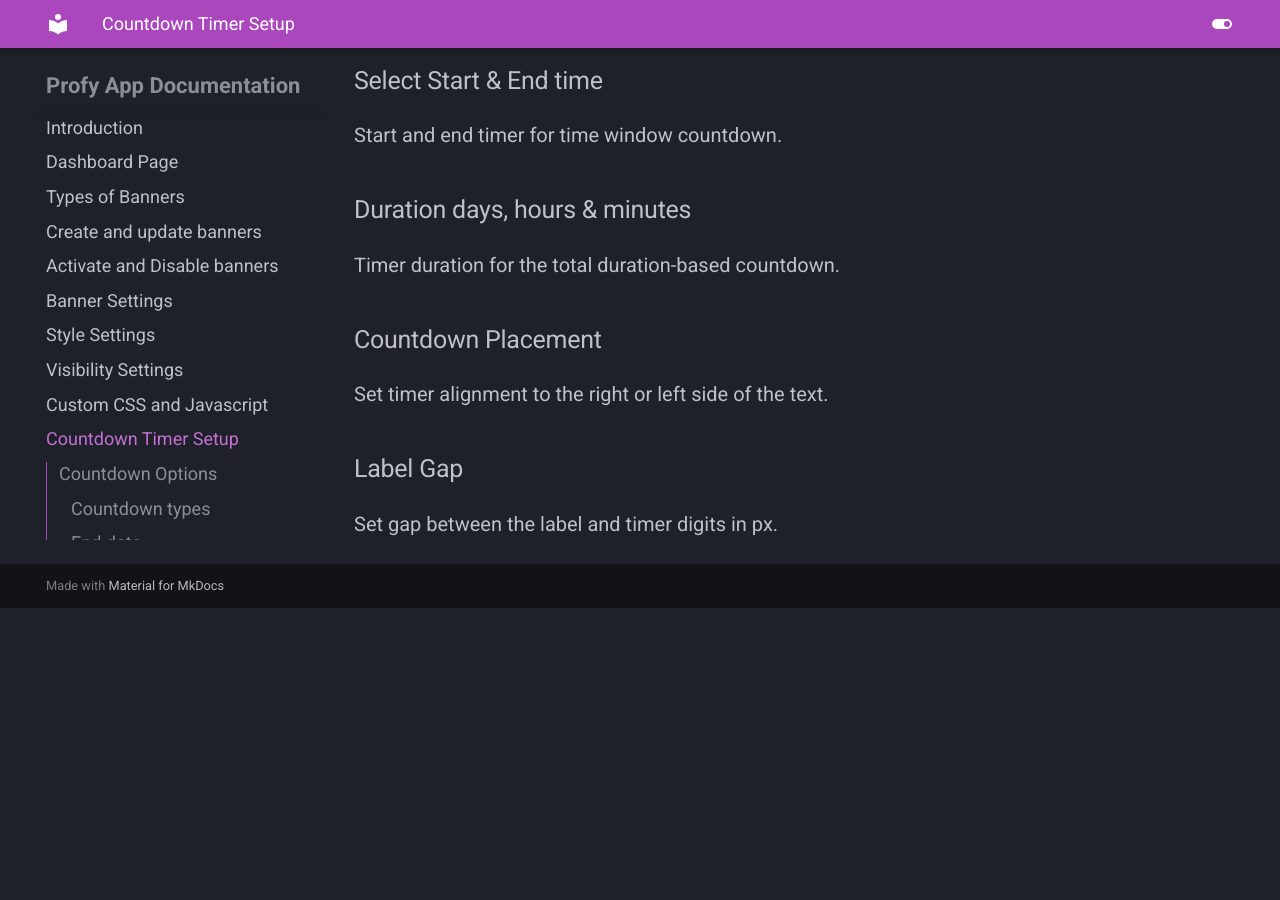
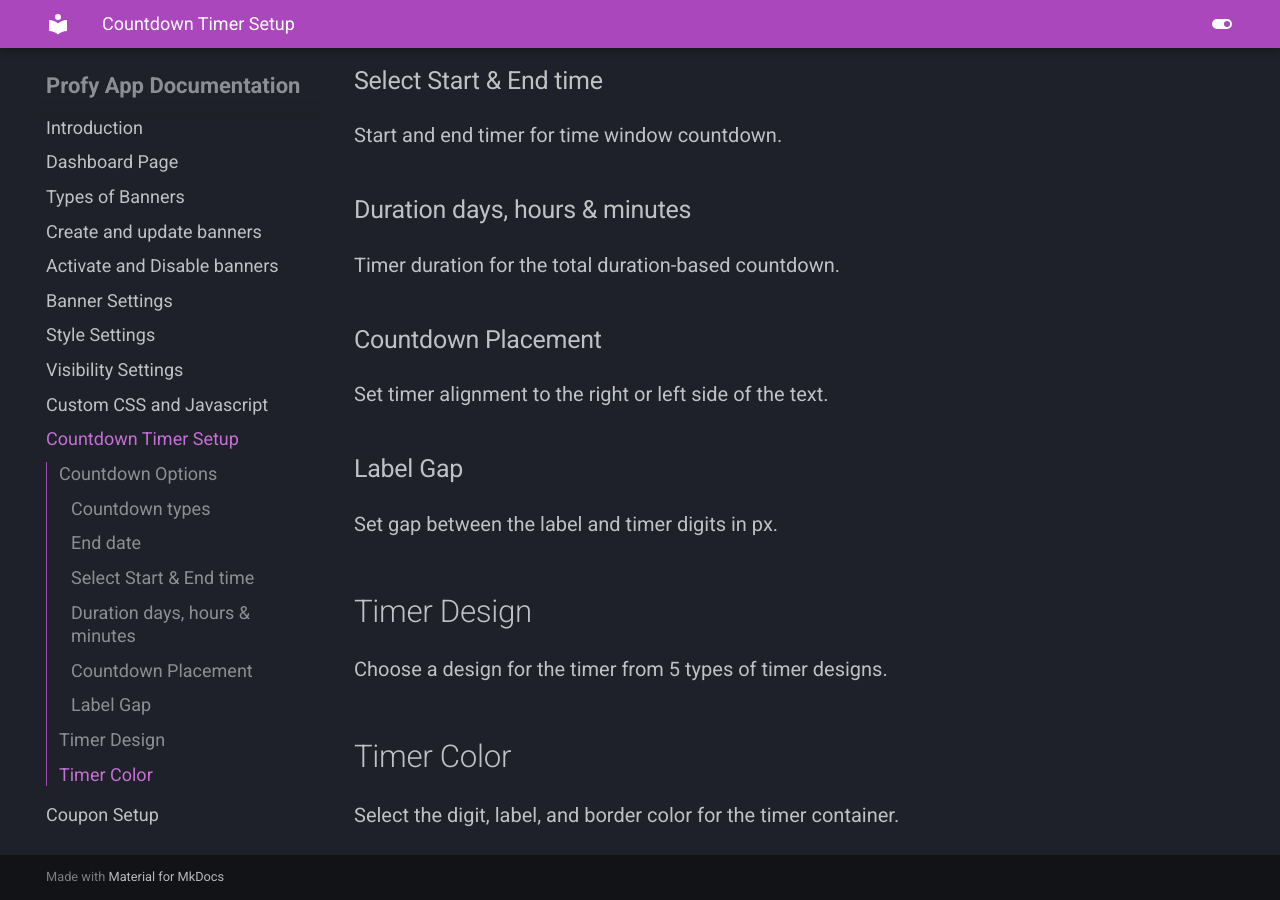
Before and after one commit to profy-shopify/profy-shopify.github.io, an MkDocs documentation site: the page built from docs/page9.md, in a window 1280 px wide and 900 px high, scrolled down 1145 px. Built offline with MkDocs 1.6.1 and Material for MkDocs 9.7.7, drawn with Linux system fonts in a browser that asks for light colours; before the commit the page ends 1753 px from its top, so only the background shows below that.

Commit message:
Updated page9

```diff
--- a/docs/page9.md
+++ b/docs/page9.md
@@ -23,3 +23,11 @@ Set timer alignment to the right or left side of the text.
 
 ### Label Gap
 Set gap between the label and timer digits in px.
+
+## Timer Design
+
+Choose a design for the timer from 5 types of timer designs.
+
+## Timer Color
+
+Select the digit, label, and border color for the timer container.
```
